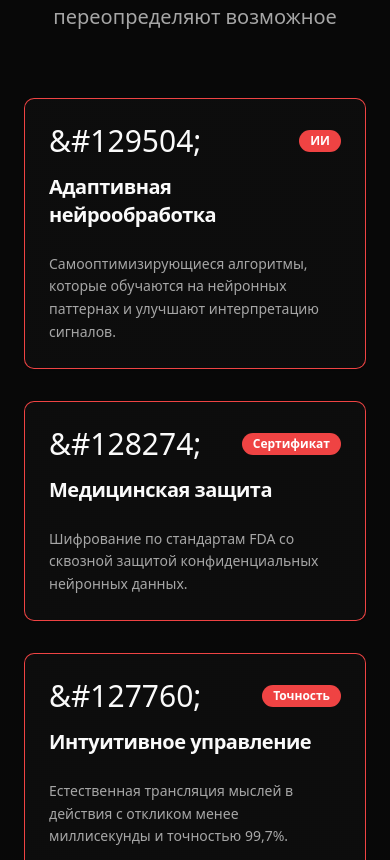
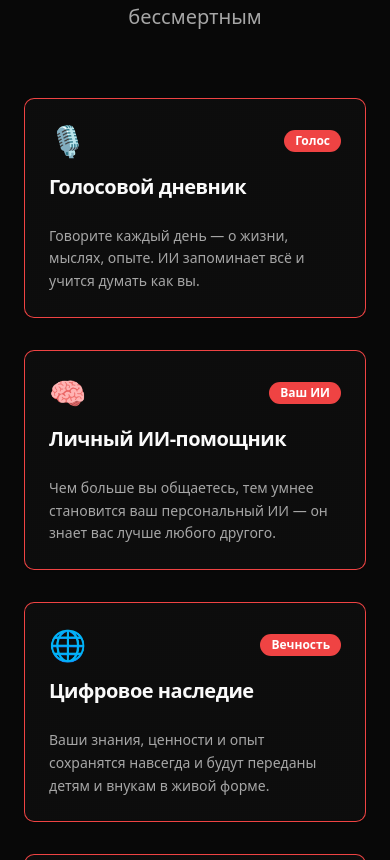
Before and after one commit to pr-poehali-dev/data-analysis-initiative-104, a React (Vite) app: page / in a window 390 px wide. Shown: the part 1140-2000 px from the top of the page. Built offline with nearby package versions, Linux system fonts and the light colour scheme.

Commit message:
Add request handler

```diff
--- a/src/components/applications-timeline.tsx
+++ b/src/components/applications-timeline.tsx
@@ -3,75 +3,75 @@ import { Timeline } from "@/components/ui/timeline"
 export function ApplicationsTimeline() {
   const data = [
     {
-      title: "Медицинское восстановление",
+      title: "Шаг 1 — Говори",
       content: (
         <div>
           <p className="text-white text-sm md:text-base font-normal mb-6 leading-relaxed">
-            Революционное лечение паралича, травм спинного мозга и нейродегенеративных заболеваний. Восстановление
-            моторных функций и независимости миллионам людей по всему миру.
+            Просто говорите с вашим ИИ-помощником каждый день — о работе, жизни, мечтах, опыте.
+            Никаких специальных навыков не нужно. Из дома, в любое свободное время.
           </p>
           <div className="space-y-3">
             <div className="flex items-center gap-3 text-red-400 text-sm">
               <div className="w-2 h-2 bg-red-500 rounded-full"></div>
-              Восстановление при тетра- и параплегии
+              5–15 минут в день достаточно
             </div>
             <div className="flex items-center gap-3 text-red-400 text-sm">
               <div className="w-2 h-2 bg-red-500 rounded-full"></div>
-              Контроль симптомов БАС и Паркинсона
+              Голосовой интерфейс — без клавиатуры
             </div>
             <div className="flex items-center gap-3 text-red-400 text-sm">
               <div className="w-2 h-2 bg-red-500 rounded-full"></div>
-              Ускорение реабилитации после инсульта
+              ИИ задаёт вопросы, вы отвечаете
             </div>
           </div>
         </div>
       ),
     },
     {
-      title: "Когнитивное усиление",
+      title: "Шаг 2 — Обучай",
       content: (
         <div>
           <p className="text-white text-sm md:text-base font-normal mb-6 leading-relaxed">
-            Усиление человеческого интеллекта, памяти и способности к обучению. Прямые нейроинтерфейсы для
-            улучшенной когнитивной производительности и обработки информации.
+            Ваши голосовые данные помогают обучать общую ИИ-модель. Вы — один из тысяч участников,
+            которые формируют следующее поколение искусственного интеллекта.
           </p>
           <div className="space-y-3">
             <div className="flex items-center gap-3 text-red-400 text-sm">
               <div className="w-2 h-2 bg-red-500 rounded-full"></div>
-              Улучшение памяти и оптимизация запоминания
+              Анонимный вклад в общий датасет
             </div>
             <div className="flex items-center gap-3 text-red-400 text-sm">
               <div className="w-2 h-2 bg-red-500 rounded-full"></div>
-              Ускоренное обучение и освоение навыков
+              Оценивайте ответы ИИ, влияйте на модель
             </div>
             <div className="flex items-center gap-3 text-red-400 text-sm">
               <div className="w-2 h-2 bg-red-500 rounded-full"></div>
-              Перевод языков в реальном времени
+              Видите свой вклад в прогрессе платформы
             </div>
           </div>
         </div>
       ),
     },
     {
-      title: "Цифровая интеграция",
+      title: "Шаг 3 — Передай потомкам",
       content: (
         <div>
           <p className="text-white text-sm md:text-base font-normal mb-6 leading-relaxed">
-            Бесшовное соединение человеческого сознания с цифровыми системами. Управление устройствами,
-            доступ к информации и общение силой мысли.
+            Со временем ваш личный ИИ-помощник накапливает весь ваш жизненный опыт, ценности и знания.
+            Этот «цифровой двойник» останется с вашими близкими — живой памятью о вас.
           </p>
           <div className="space-y-3">
             <div className="flex items-center gap-3 text-red-400 text-sm">
               <div className="w-2 h-2 bg-red-500 rounded-full"></div>
-              Управление устройствами силой мысли
+              Личный ИИ передаётся наследникам
             </div>
             <div className="flex items-center gap-3 text-red-400 text-sm">
               <div className="w-2 h-2 bg-red-500 rounded-full"></div>
-              Прямой доступ к интернету и облаку
+              Ваша мудрость отвечает на вопросы внуков
             </div>
             <div className="flex items-center gap-3 text-red-400 text-sm">
               <div className="w-2 h-2 bg-red-500 rounded-full"></div>
-              Телепатические сети связи
+              Цифровое бессмертие — уже сегодня
             </div>
           </div>
         </div>
@@ -83,10 +83,9 @@ export function ApplicationsTimeline() {
     <section id="applications" className="py-20 bg-black">
       <div className="max-w-7xl mx-auto px-4 md:px-8 lg:px-10">
         <div className="text-center mb-16">
-          <h2 className="font-display text-3xl md:text-5xl font-bold text-white mb-6">Трансформирующие применения</h2>
+          <h2 className="font-display text-3xl md:text-5xl font-bold text-white mb-6">Как это работает</h2>
           <p className="text-gray-300 text-lg md:text-xl max-w-3xl mx-auto leading-relaxed">
-            Технологии SynapseAI открывают беспрецедентные возможности для усиления человека, медицинского
-            лечения и цифровой интеграции в множестве областей.
+            Три простых шага — и вы участвуете в создании ИИ, который сохранит вас для будущих поколений.
           </p>
         </div>
 
--- a/src/components/cta-section.tsx
+++ b/src/components/cta-section.tsx
@@ -5,17 +5,19 @@ export function CTASection() {
     <section className="py-24 px-6 bg-gradient-to-r from-primary/10 via-accent/10 to-primary/10">
       <div className="max-w-4xl mx-auto text-center">
         <div className="slide-up">
-          <h2 className="text-5xl font-bold text-foreground mb-6 font-sans text-balance">Готовы шагнуть в будущее?</h2>
+          <h2 className="text-5xl font-bold text-foreground mb-6 font-sans text-balance">
+            Начни говорить — и оставь след навсегда
+          </h2>
           <p className="text-xl text-muted-foreground mb-10 leading-relaxed max-w-2xl mx-auto">
-            Присоединяйтесь к тысячам инноваторов, которые уже переживают новую эволюцию технологий. Будущее
-            здесь — готовы ли вы стать его частью?
+            Присоединяйтесь к тысячам людей, которые прямо сейчас из дома участвуют в создании ИИ
+            и строят своё цифровое наследие для детей и внуков.
           </p>
           <div className="flex flex-col sm:flex-row gap-4 justify-center">
             <Button
               size="lg"
               className="bg-primary text-primary-foreground hover:bg-primary/90 pulse-button text-lg px-8 py-4"
             >
-              Начать путь
+              Начать участвовать
             </Button>
             <Button
               size="lg"
@@ -25,6 +27,7 @@ export function CTASection() {
               Узнать больше
             </Button>
           </div>
+          <p className="text-sm text-muted-foreground mt-6">Бесплатно · Из дома · Без технических навыков</p>
         </div>
       </div>
     </section>
--- a/src/components/faq-section.tsx
+++ b/src/components/faq-section.tsx
@@ -3,44 +3,44 @@ import { Accordion, AccordionContent, AccordionItem, AccordionTrigger } from "@/
 export function FAQSection() {
   const faqs = [
     {
-      question: "Насколько безопасна процедура SynapseAI?",
+      question: "Нужны ли технические знания для участия?",
       answer:
-        "Да, процедура выполняется прецизионным хирургическим роботом и прошла обширное тестирование. Все материалы биосовместимы и одобрены FDA для медицинского применения.",
+        "Совсем нет. Вы просто говорите голосом — как в обычном разговоре. Никаких программ, кодов или специальных навыков. Если вы умеете разговаривать — вы уже готовы.",
     },
     {
-      question: "Сколько длится операция?",
+      question: "Сколько времени нужно уделять платформе?",
       answer:
-        "Малоинвазивная процедура обычно занимает 2-3 часа и проводится под местной анестезией с седацией.",
+        "Достаточно 5–15 минут в день в свободное время. Утром за кофе, вечером перед сном — в любой момент, когда удобно. Никаких обязательств и расписаний.",
     },
     {
-      question: "Можно ли удалить устройство?",
+      question: "Мои данные в безопасности?",
       answer:
-        "Да, SynapseAI разработан полностью обратимым. Устройство можно безопасно удалить при необходимости, хотя это требуется редко.",
+        "Да. Вы сами выбираете, что остаётся только вашим (личный ИИ-помощник), а что идёт анонимно в общий фонд обучения. Личные истории и воспоминания никуда не передаются без вашего согласия.",
     },
     {
-      question: "Какие ощущения при использовании SynapseAI?",
+      question: "Как мои знания передадутся потомкам?",
       answer:
-        "Пользователи отмечают, что управление устройствами силой мысли ощущается естественно и интуитивно после короткого периода обучения. От самого импланта нет физических ощущений.",
+        "Ваш личный ИИ-помощник накапливает ваш опыт, манеру речи и ценности. После вашего решения он может быть передан близким — и они смогут разговаривать с ним, задавать вопросы, слышать ваши мысли.",
     },
     {
-      question: "Как долго работает батарея?",
+      question: "Что именно я делаю для развития ИИ?",
       answer:
-        "Устройство заряжается беспроводным способом и работает полный день на одном заряде. Зарядка выполняется внешним устройством, размещаемым рядом с головой.",
+        "Вы обогащаете датасет живой человеческой речью, оцениваете ответы ИИ и помогаете модели понимать естественный язык лучше. Это реальный вклад в то, каким станет ИИ через 5–10 лет.",
     },
     {
-      question: "Кто может получить SynapseAI?",
+      question: "Когда мой личный ИИ станет «умным»?",
       answer:
-        "В настоящее время мы фокусируемся на людях с тяжелым параличом. Соответствие определяется через комплексную медицинскую оценку.",
+        "Уже с первых недель общения ваш помощник начнёт адаптироваться под вас. Через 3–6 месяцев регулярного общения вы заметите, насколько точно он понимает ваш контекст и стиль мышления.",
     },
   ]
 
   return (
-    <section className="py-24 bg-black">
+    <section id="faq" className="py-24 bg-black">
       <div className="container mx-auto px-4">
         <div className="text-center mb-16">
           <h2 className="text-4xl md:text-5xl font-bold text-white mb-6 font-orbitron">Частые вопросы</h2>
           <p className="text-xl text-gray-300 max-w-3xl mx-auto font-space-mono">
-            Ответы на популярные вопросы о технологии SynapseAI, безопасности и опыте пациентов.
+            Всё, что важно знать перед тем, как начать участвовать
           </p>
         </div>
 
--- a/src/components/features-section.tsx
+++ b/src/components/features-section.tsx
@@ -3,51 +3,51 @@ import { Badge } from "@/components/ui/badge"
 
 const features = [
   {
-    title: "Адаптивная нейрообработка",
-    description: "Самооптимизирующиеся алгоритмы, которые обучаются на нейронных паттернах и улучшают интерпретацию сигналов.",
-    icon: "brain",
-    badge: "ИИ",
+    title: "Голосовой дневник",
+    description: "Говорите каждый день — о жизни, мыслях, опыте. ИИ запоминает всё и учится думать как вы.",
+    icon: "mic",
+    badge: "Голос",
   },
   {
-    title: "Медицинская защита",
-    description: "Шифрование по стандартам FDA со сквозной защитой конфиденциальных нейронных данных.",
-    icon: "lock",
-    badge: "Сертификат",
+    title: "Личный ИИ-помощник",
+    description: "Чем больше вы общаетесь, тем умнее становится ваш персональный ИИ — он знает вас лучше любого другого.",
+    icon: "brain",
+    badge: "Ваш ИИ",
   },
   {
-    title: "Интуитивное управление",
-    description: "Естественная трансляция мыслей в действия с откликом менее миллисекунды и точностью 99,7%.",
+    title: "Цифровое наследие",
+    description: "Ваши знания, ценности и опыт сохранятся навсегда и будут переданы детям и внукам в живой форме.",
     icon: "globe",
-    badge: "Точность",
+    badge: "Вечность",
   },
   {
-    title: "Предиктивная калибровка",
-    description: "ML-модели, которые предугадывают намерения пользователя и оптимизируют нейронные пути.",
+    title: "Вклад в развитие ИИ",
+    description: "Ваши данные (анонимно) улучшают общую модель — вы буквально участвуете в создании ИИ будущего.",
     icon: "zap",
-    badge: "Умный",
+    badge: "Прогресс",
   },
   {
-    title: "Биометрическая интеграция",
-    description: "Бесшовная синхронизация с мониторингом жизненных показателей для контроля здоровья.",
-    icon: "link",
-    badge: "Связь",
+    title: "Апгрейд с каждым днём",
+    description: "Ваш помощник обновляется автоматически: новые навыки, лучшее понимание контекста, точнее ответы.",
+    icon: "target",
+    badge: "Рост",
   },
   {
-    title: "Поддержка XR",
-    description: "Нативная совместимость с AR/VR-средами для терапевтических и рабочих приложений.",
-    icon: "target",
-    badge: "XR Ready",
+    title: "Полная приватность",
+    description: "Вы решаете, что остаётся только вашим, а что идёт в общий фонд знаний. Контроль — у вас.",
+    icon: "lock",
+    badge: "Защита",
   },
 ]
 
 export function FeaturesSection() {
   return (
-    <section className="py-24 px-6 bg-background">
+    <section id="features" className="py-24 px-6 bg-background">
       <div className="max-w-7xl mx-auto">
         <div className="text-center mb-16">
-          <h2 className="text-4xl font-bold text-foreground mb-4 font-sans">Возможности нового поколения</h2>
+          <h2 className="text-4xl font-bold text-foreground mb-4 font-sans">Говори — и оставь след в истории</h2>
           <p className="text-xl text-muted-foreground max-w-2xl mx-auto leading-relaxed">
-            Почувствуйте будущее с технологиями, которые переопределяют возможное
+            Каждое ваше слово делает ИИ умнее, а ваше наследие — бессмертным
           </p>
         </div>
 
@@ -61,12 +61,12 @@ export function FeaturesSection() {
               <CardHeader>
                 <div className="flex items-center justify-between mb-2">
                   <span className="text-3xl">
-                    {feature.icon === "brain" && "&#129504;"}
-                    {feature.icon === "lock" && "&#128274;"}
-                    {feature.icon === "globe" && "&#127760;"}
-                    {feature.icon === "zap" && "&#9889;"}
-                    {feature.icon === "link" && "&#128279;"}
-                    {feature.icon === "target" && "&#127919;"}
+                    {feature.icon === "brain" && "🧠"}
+                    {feature.icon === "lock" && "🔒"}
+                    {feature.icon === "globe" && "🌐"}
+                    {feature.icon === "zap" && "⚡"}
+                    {feature.icon === "mic" && "🎙️"}
+                    {feature.icon === "target" && "📈"}
                   </span>
                   <Badge variant="secondary" className="bg-accent text-accent-foreground">
                     {feature.badge}
--- a/src/components/hero-webgl.tsx
+++ b/src/components/hero-webgl.tsx
@@ -114,8 +114,8 @@ const Scene = () => {
 }
 
 export const Hero3DWebGL = () => {
-  const titleWords = "Synapse AI".split(" ")
-  const subtitle = "Нейроинтерфейсы нового поколения."
+  const titleWords = "Legacy AI".split(" ")
+  const subtitle = "Твой голос обучает ИИ. Твои знания живут вечно."
   const [visibleWords, setVisibleWords] = useState(0)
   const [subtitleVisible, setSubtitleVisible] = useState(false)
   const [delays, setDelays] = useState<number[]>([])
--- a/src/components/navbar.tsx
+++ b/src/components/navbar.tsx
@@ -12,7 +12,7 @@ export function Navbar() {
           {/* Logo */}
           <div className="flex-shrink-0">
             <h1 className="font-orbitron text-xl font-bold text-white">
-              Synapse<span className="text-red-500">AI</span>
+              Legacy<span className="text-red-500">AI</span>
             </h1>
           </div>
 
```
Also changed, not shown: src/components/footer.tsx (+13 -47 lines), src/components/testimonials-section.tsx (+15 -15 lines).
